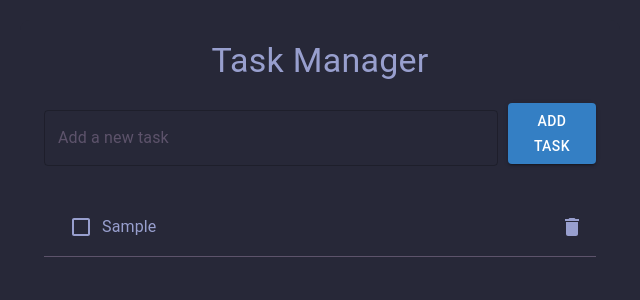
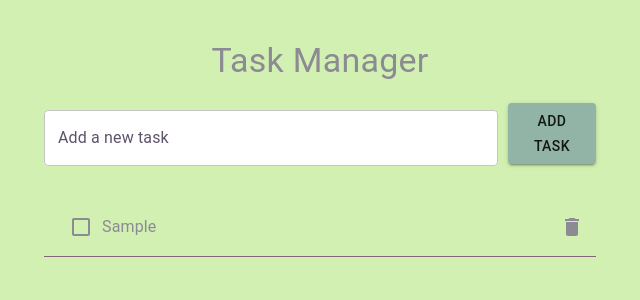
Before and after one commit to wangtony4005/task_manager, a React (Create React App) app: page / in a window 1280 px wide. Both pictures are taken after typing "Sample" into the empty fields and a click on the button "ADD TASK". Shown: the top 300 px of the page, without its empty margins (320-960 px from the left). Built offline with nearby package versions, Linux system fonts and the light colour scheme.

Commit message:
Tony: changed color palette

```diff
--- a/src/App.css
+++ b/src/App.css
@@ -2,8 +2,8 @@
 .app-container {
   margin-top: 20px;
   text-align: center;
-  background-color: #272838;
-  color: #989FCE;
+  background-color: #D1F0B1; /* Adjusted color */
+  color: #8C8A93; /* Adjusted color */
   min-height: 100vh;
   padding: 20px;
   border-radius: 10px;
--- a/src/App.js
+++ b/src/App.js
@@ -7,18 +7,18 @@ import './App.css';
 const theme = createTheme({
   palette: {
     primary: {
-      main: '#347FC4',
+      main: '#92B4A7', // Adjusted color
     },
     secondary: {
-      main: '#7D6B91',
+      main: '#81667A', // Adjusted color
     },
     background: {
-      default: '#272838',
-      paper: '#272838',
+      default: '#D1F0B1', // Adjusted color
+      paper: '#D1F0B1',   // Adjusted color
     },
     text: {
-      primary: '#989FCE',
-      secondary: '#5D536B',
+      primary: '#8C8A93', // Adjusted color
+      secondary: '#B6CB9E', // Adjusted color
     },
   },
 });
--- a/src/components/Task.js
+++ b/src/components/Task.js
@@ -7,15 +7,15 @@ const Task = ({ task, deleteTask, toggleTaskCompletion }) => {
   return (
     <ListItem
       secondaryAction={
-        <IconButton edge="end" onClick={() => deleteTask(task.id)} style={{ color: '#989FCE' }}>
+        <IconButton edge="end" onClick={() => deleteTask(task.id)} style={{ color: '#8C8A93' }}>
           <Delete />
         </IconButton>
       }
-      style={{ borderBottom: '1px solid #5D536B' }}
+      style={{ borderBottom: '1px solid #81667A' }}
     >
       <Checkbox
-        icon={<CheckBoxOutlineBlank style={{ color: '#989FCE' }} />}
-        checkedIcon={<CheckBox style={{ color: '#347FC4' }} />}
+        icon={<CheckBoxOutlineBlank style={{ color: '#8C8A93' }} />}
+        checkedIcon={<CheckBox style={{ color: '#92B4A7' }} />}
         checked={task.completed}
         onClick={() => toggleTaskCompletion(task.id)}
       />
--- a/src/components/TaskForm.css
+++ b/src/components/TaskForm.css
@@ -9,22 +9,22 @@
     padding: 10px;
     font-size: 1rem;
     margin-right: 10px;
-    border: 1px solid #347FC4;
+    border: 1px solid #92B4A7; /* Adjusted color */
     border-radius: 4px;
-    background-color: #272838;
-    color: #989FCE;
+    background-color: #D1F0B1; /* Adjusted color */
+    color: #8C8A93; /* Adjusted color */
   }
 
   .task-form button {
     padding: 10px 20px;
     font-size: 1rem;
     border: none;
-    background-color: #347FC4;
+    background-color: #92B4A7; /* Adjusted color */
     color: white;
     border-radius: 4px;
     cursor: pointer;
   }
 
   .task-form button:hover {
-    background-color: #7D6B91;
+    background-color: #81667A; /* Adjusted color */
   }
--- a/src/components/TaskForm.js
+++ b/src/components/TaskForm.js
@@ -26,8 +26,8 @@ const TaskForm = ({ addTask }) => {
         onChange={(e) => setTaskName(e.target.value)}
         InputProps={{
           style: {
-            color: '#989FCE',
-            backgroundColor: '#272838',
+            color: '#81667A',
+            backgroundColor: '  #FFFFFF',
           },
         }}
         InputLabelProps={{
```
